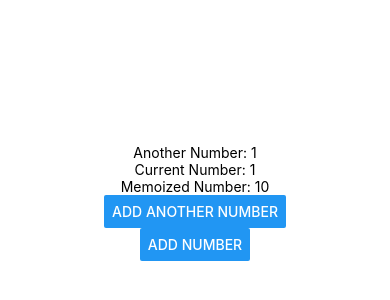
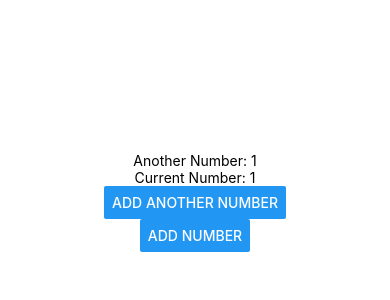
Before and after one commit to mdeamf/react-native-hooks, a React Native app: screen / in a window 390 px wide. Shown: the part 220-520 px from the top of the page. Built offline with nearby package versions, Linux system fonts and the light colour scheme.

Commit message:
feat: creating UseCallbackComponent

```diff
--- a/App.js
+++ b/App.js
@@ -1,6 +1,7 @@
 import { StatusBar } from 'expo-status-bar';
 import React from 'react';
 import { StyleSheet, Text, View } from 'react-native';
+import { UseCallbackComponent } from './src/components/UseCallbackComponent';
 import { UseEffectCleaningComponent } from './src/components/UseEffectCleaningComponent';
 import { UseEffectComponent } from './src/components/UseEffectComponent';
 import { UseMemoComponent } from './src/components/UseMemoComponent';
@@ -12,7 +13,9 @@ export default function App() {
 
       {/* <UseEffectCleaningComponent /> */}
 
-      <UseMemoComponent />
+      {/* <UseMemoComponent /> */}
+
+      <UseCallbackComponent />
       <StatusBar style="auto" />
     </View>
   );
--- /dev/null
+++ b/src/components/UseCallbackComponent.js
@@ -0,0 +1,45 @@
+import React, { useState, useEffect, useCallback } from 'react';
+import { Button, Text } from 'react-native';
+
+const LOG = '[USE CALLBACK COMPONENT]';
+
+export const UseCallbackComponent = () => {
+  const [number, setNumber] = useState(1);
+  const [anotherNumber, setAnotherNumber] = useState(1);
+
+  useEffect(() => {
+    console.log(LOG, 'useEffect mounted');
+  }, []);
+
+  useEffect(() => {
+    console.log(LOG, 'useEffect updated');
+  });
+
+  useEffect(() => {
+    console.log(LOG, 'useEffect number updated', number);
+  }, [number]);
+
+  useCallback(() => {
+    console.log(LOG, 'useCallback mounted', number);
+  }, []);
+
+  useCallback(() => {
+    console.log(LOG, 'useCallback updated', number);
+  });
+
+  const memoizedNumber = useCallback(() => {
+    console.log(LOG, 'useCallback number memoized', number);
+    return number * 10;
+  }, [number]);
+
+  console.log(LOG, 'memoizedNumber', memoizedNumber);
+
+  return (
+    <>
+      <Text>Another Number: {anotherNumber}</Text>
+      <Text>Current Number: {number}</Text>
+      <Button title="Add Another Number" onPress={() => setAnotherNumber(anotherNumber + 1)}/>
+      <Button title="Add Number" onPress={() => setNumber(number + 1)}/>
+    </>
+  )
+};
```
